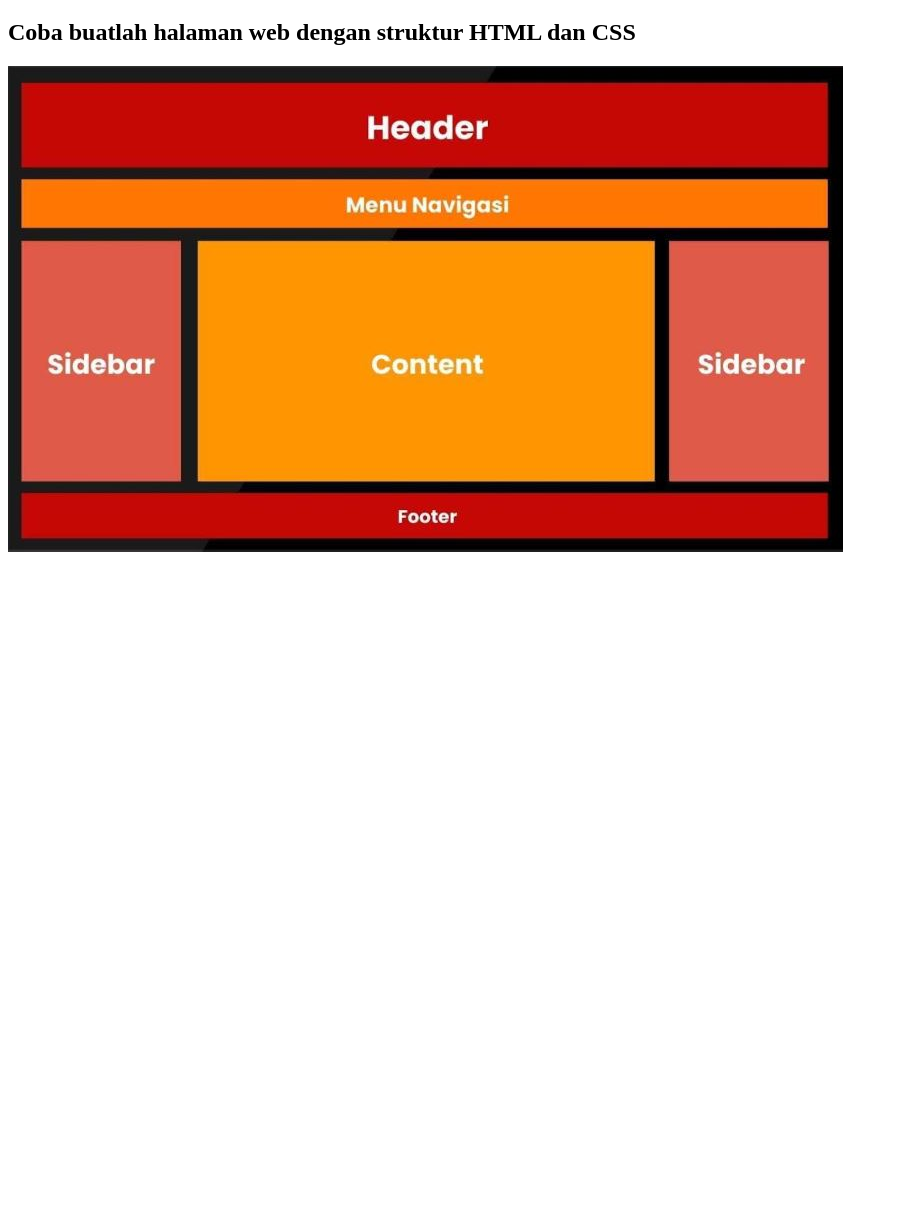
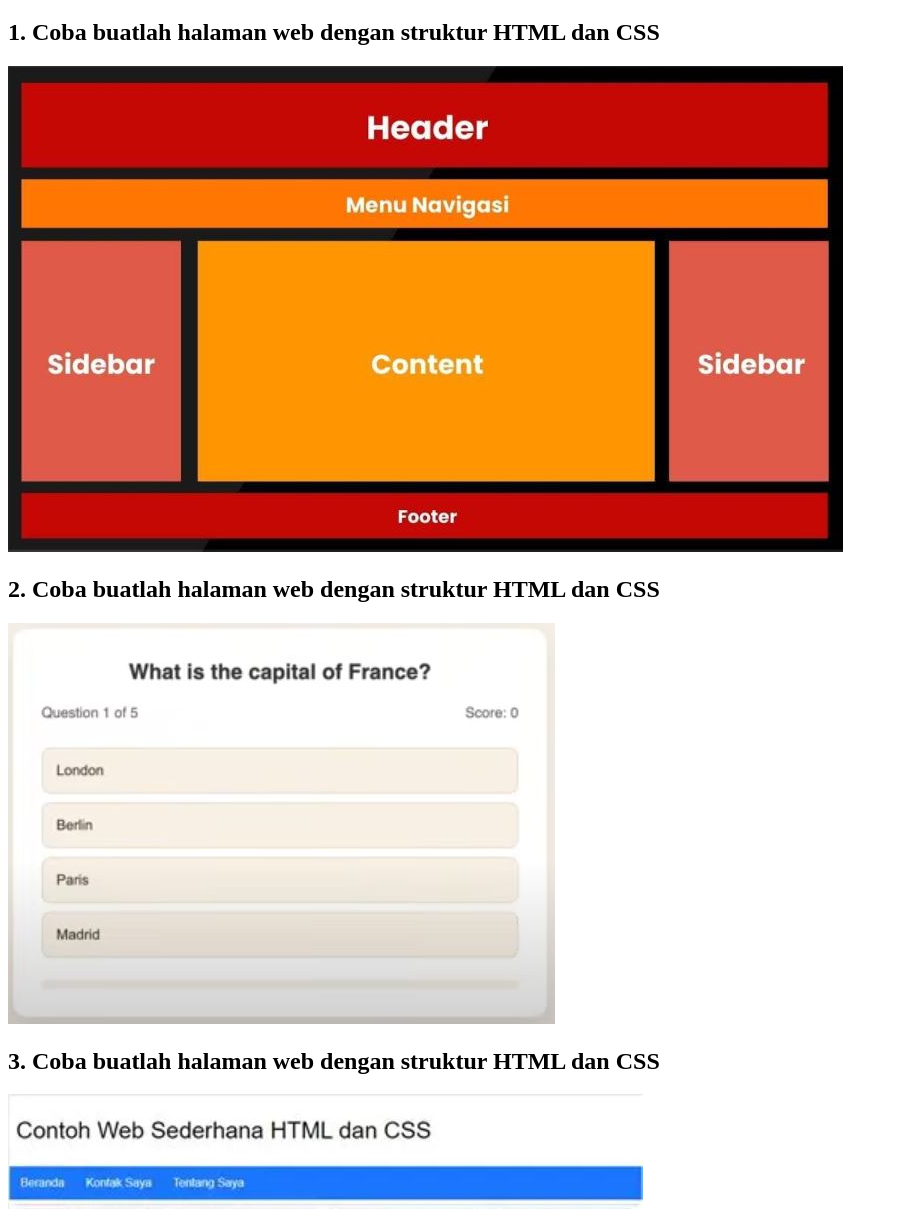
Before and after one commit to pakbig/web01, a plain HTML site: page index.html in a window 1280 px wide. Shown: the part 61-1270 px from the top of the page, without its empty margins (0-898 px from the left). Before the commit the page ends 800 px from the top, so only its background shows below. Drawn offline with Linux system fonts and the light colour scheme.

Commit message:
Nambah 2 gambar

```diff
--- a/index.html
+++ b/index.html
@@ -7,7 +7,11 @@
 </head>
 <body>
     <h1>Fun Quis</h1>
-    <h2>Coba buatlah halaman web dengan struktur HTML dan CSS</h2>
-    <img src="HTML_Strukture.jpg"
+    <h2>1. Coba buatlah halaman web dengan struktur HTML dan CSS</h2>
+    <img src="HTML_Strukture.jpg" alt="Basic Structure">
+    <h2>2. Coba buatlah halaman web dengan struktur HTML dan CSS</h2>
+    <img src="div_Strukture.jpg" alt="Basic Structure">
+    <h2>3. Coba buatlah halaman web dengan struktur HTML dan CSS</h2>
+    <img src="contoh01.jpg" alt="Basic Structure">
 </body>
 </html>
```
